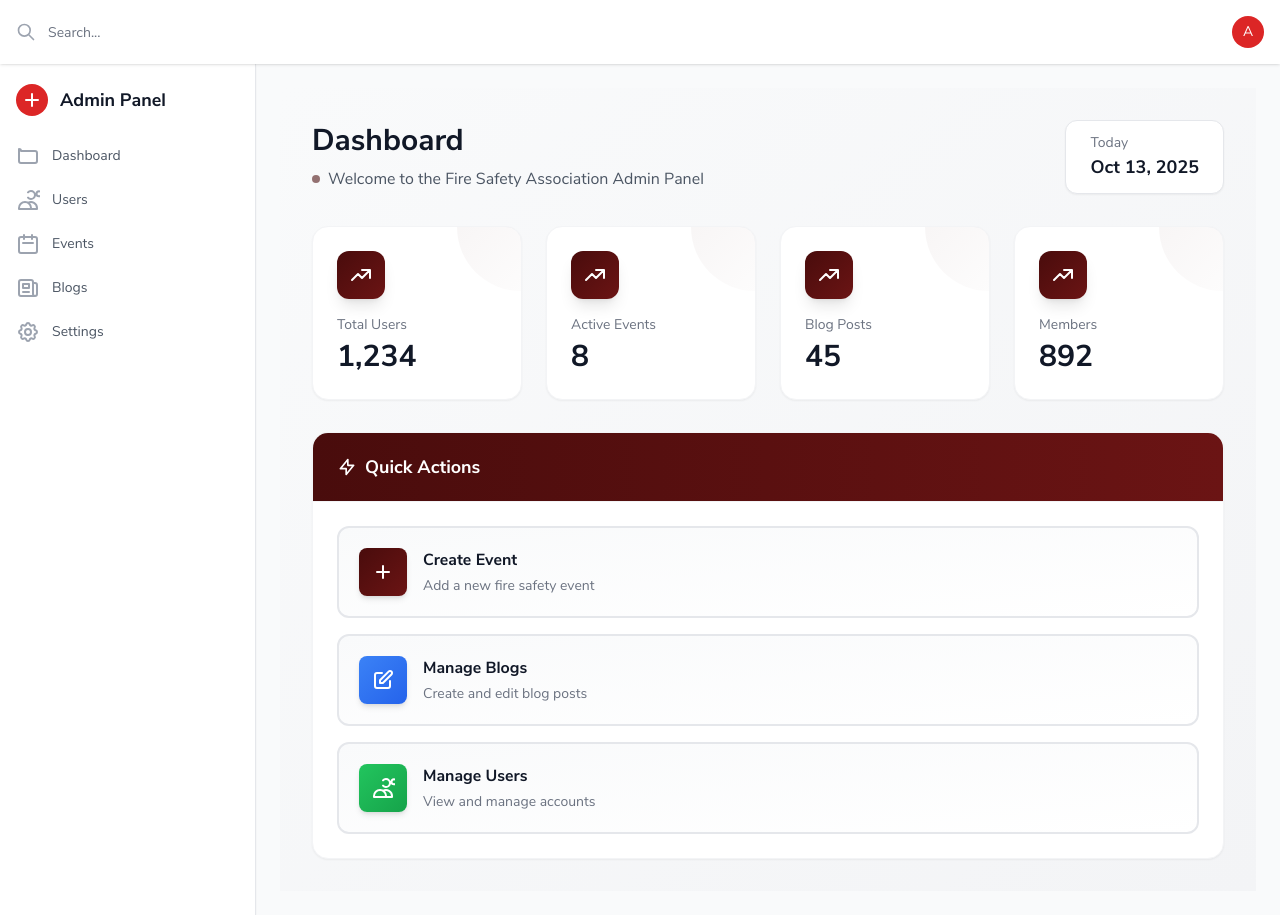
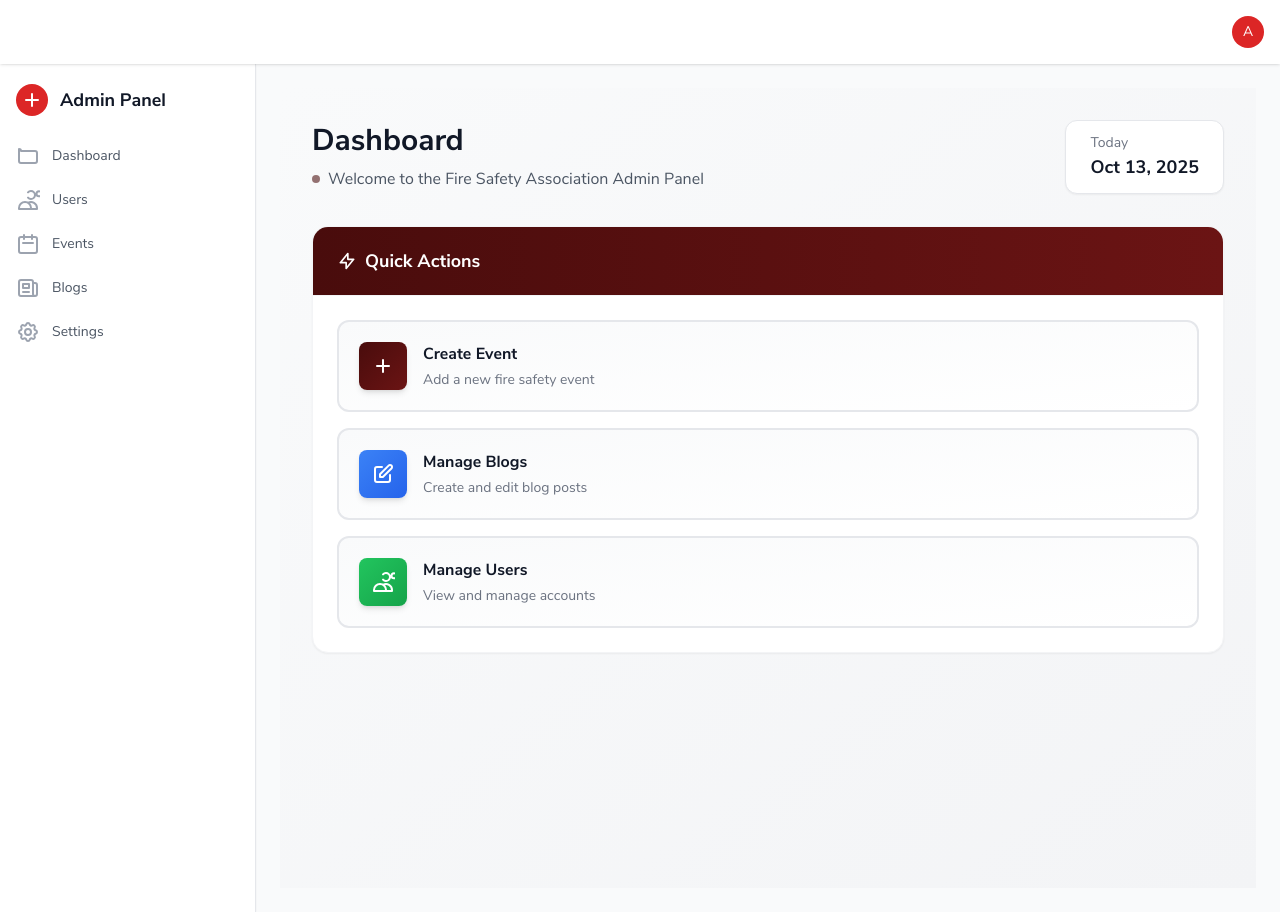
Before and after one commit to surat-fire/fire-association, a Next.js app: page /admin/dashboard in a window 1280 px wide. Built offline with nearby package versions, Linux system fonts and the light colour scheme.

Commit message:
fix: removed unnecessary stats from admin panel

```diff
--- a/src/components/admin/AdminDashboard.tsx
+++ b/src/components/admin/AdminDashboard.tsx
@@ -3,12 +3,6 @@
 import Link from 'next/link';
 
 export default function AdminDashboard() {
-  const stats = [
-    { name: 'Total Users', value: '1,234',  changeType: 'positive' },
-    { name: 'Active Events', value: '8',  changeType: 'positive' },
-    { name: 'Blog Posts', value: '45',  changeType: 'positive' },
-    { name: 'Members', value: '892',  changeType: 'positive' },
-  ];
 
   return (
     <div className="min-h-screen bg-gradient-to-br from-gray-50 to-gray-100">
@@ -30,28 +24,6 @@ export default function AdminDashboard() {
               </div>
             </div>
           </div>
-        </div>
-
-        {/* Stats */}
-        <div className="grid grid-cols-1 gap-6 sm:grid-cols-2 lg:grid-cols-4 mb-8">
-          {stats.map((stat, index) => (
-            <div key={index} className="group relative bg-white rounded-2xl shadow-sm hover:shadow-xl transition-all duration-300 overflow-hidden border border-gray-100">
-              <div className="absolute top-0 right-0 w-32 h-32 bg-gradient-to-br from-[#490c0c]/5 to-transparent rounded-full -mr-16 -mt-16"></div>
-              <div className="p-6 relative">
-                <div className="flex items-start justify-between mb-4">
-                  <div className="w-12 h-12 bg-gradient-to-br from-[#490c0c] to-[#6b1414] rounded-xl flex items-center justify-center shadow-lg group-hover:scale-110 transition-transform duration-300">
-                    <svg className="w-6 h-6 text-white" fill="none" viewBox="0 0 24 24" stroke="currentColor">
-                      <path strokeLinecap="round" strokeLinejoin="round" strokeWidth={2} d="M13 7h8m0 0v8m0-8l-8 8-4-4-6 6" />
-                    </svg>
-                  </div>
-                </div>
-                <div>
-                  <p className="text-sm font-medium text-gray-500 mb-1">{stat.name}</p>
-                  <p className="text-3xl font-bold text-gray-900">{stat.value}</p>
-                </div>
-              </div>
-            </div>
-          ))}
         </div>
 
         {/* Quick Actions */}
--- a/src/components/admin/AdminHeader.tsx
+++ b/src/components/admin/AdminHeader.tsx
@@ -39,16 +39,7 @@ export default function AdminHeader({ admin, onMenuClick }: AdminHeaderProps) {
           <div className="w-full flex md:ml-0">
             <div className="relative w-full text-gray-400 focus-within:text-gray-600">
               <div className="absolute inset-y-0 left-0 flex items-center pointer-events-none">
-                <svg className="h-5 w-5" fill="none" viewBox="0 0 24 24" stroke="currentColor">
-                  <path strokeLinecap="round" strokeLinejoin="round" strokeWidth={2} d="M21 21l-6-6m2-5a7 7 0 11-14 0 7 7 0 0114 0z" />
-                </svg>
               </div>
-              <input
-                className="block w-full h-full pl-8 pr-3 py-2 border-transparent text-gray-900 placeholder-gray-500 focus:outline-none focus:placeholder-gray-400 focus:ring-0 focus:border-transparent sm:text-sm"
-                placeholder="Search..."
-                type="search"
-                name="search"
-              />
             </div>
           </div>
         </div>
```
